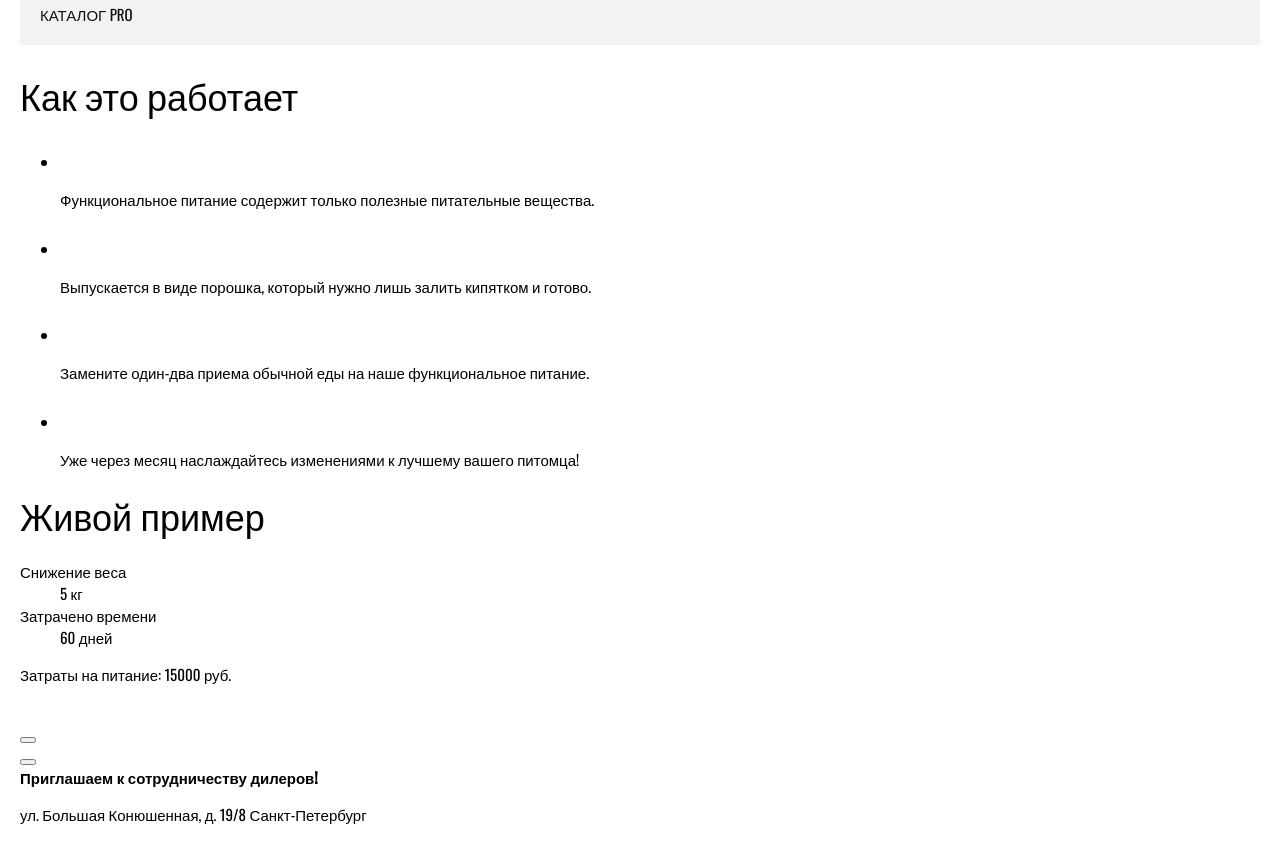
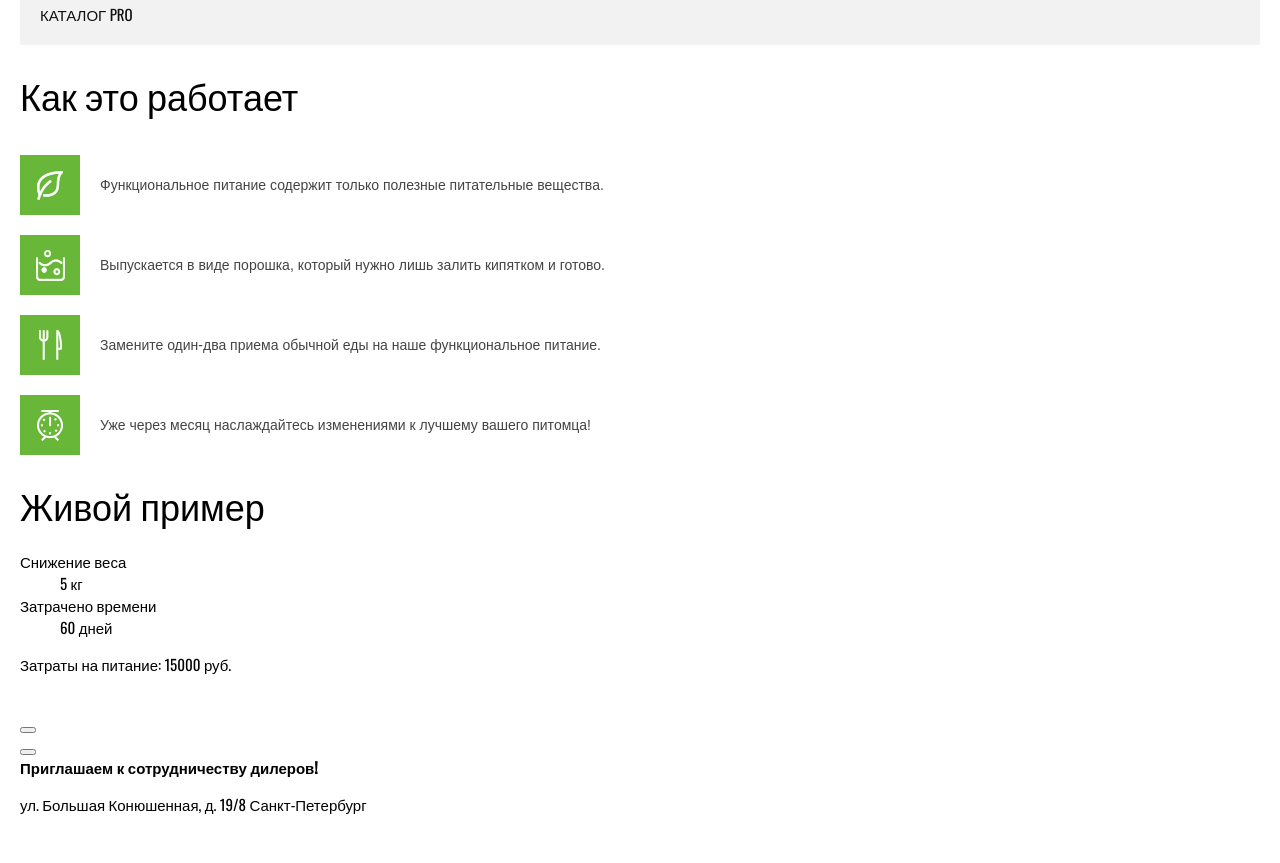
Before and after one commit to kalinatimka/cat-energy, a website: page src/index.html in a window 1280 px wide. Shown: the part 1120-1983 px from the top of the page. Drawn offline with nearby package versions, Linux system fonts and the light colour scheme; files that its build step writes are made by us from their sources.

Commit message:
Стилизовал мобильную версию блока "Как это работает"

```diff
--- a/src/sass/style.scss
+++ b/src/sass/style.scss
@@ -203,3 +203,45 @@ input[type="radio"].visually-hidden {
 .programs-list__item {
   margin-bottom: 20px;
 }
+
+.instructions__main-header {
+  margin-bottom: 30px;
+}
+
+.instruction__list {
+  margin: 0;
+  padding: 0;
+  list-style: none;
+}
+
+.instruction__list li {
+  display: flex;
+  align-items: center;
+  padding-bottom: 20px;
+}
+
+.instruction__image-wrapper {
+  width: 60px;
+  height: 60px;
+  background-color: #68b738;
+  margin-right: 20px;
+  flex-shrink: 0;
+  position: relative;
+}
+
+.instruction__description {
+  margin: 0;
+  font-size: 14px;
+  line-height: 18px;
+  font-family: 'Arial', serif;
+  color: #444444;
+}
+
+.instruction__image {
+  position: absolute;
+  margin: auto;
+  top: 0;
+  left: 0;
+  right: 0;
+  bottom: 0;
+}
```
